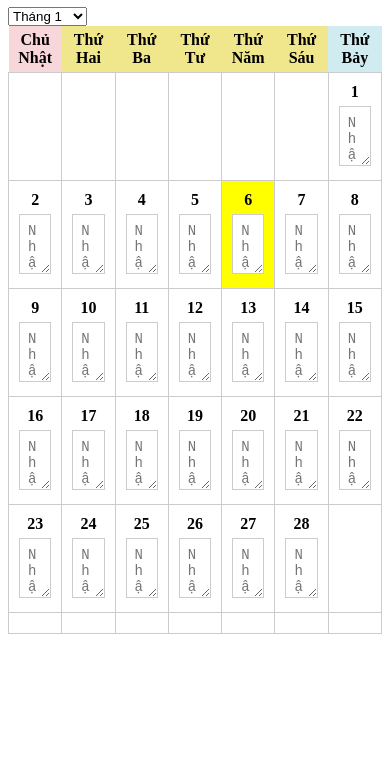
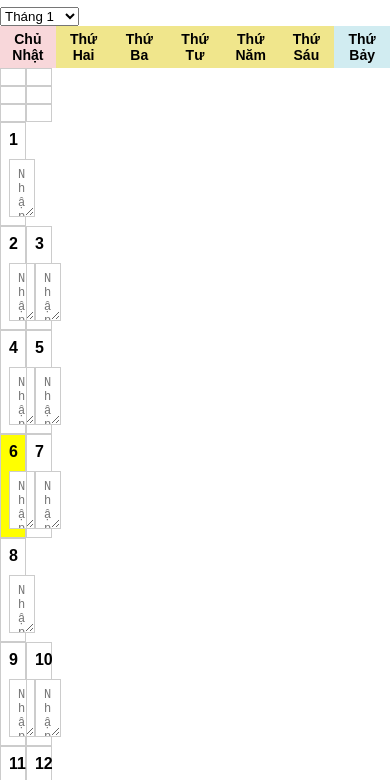
Before and after one commit to kkk20000/tuan, a plain HTML site: page index.html in a window 390 px wide. Shown: the part 73-853 px from the top of the page. Drawn offline with Linux system fonts and the light colour scheme.

Commit message:
Update styles.css

```diff
--- a/styles.css
+++ b/styles.css
@@ -1,6 +1,13 @@
-.today {
-    background-color: yellow;
+/* Đảm bảo lịch có thể được cuộn trên màn hình nhỏ */
+
+body {
+    margin: 0;
+    padding: 0;
+    font-family: Arial, sans-serif;
 }
+
+
+/* Các thẻ thẻ, cột, ô của bảng lịch sẽ co dãn tốt trên màn hình nhỏ */
 
 .calendar {
     width: 100%;
@@ -8,85 +15,123 @@
     border-collapse: collapse;
 }
 
+
+/* Mỗi ô trong lịch có padding và giới hạn kích thước */
+
 .calendar td {
     border: 1px solid #ccc;
-    padding: 10px;
+    padding: 8px;
     text-align: center;
     vertical-align: top;
+    font-size: 14px;
+    /* Kích thước chữ giảm cho phù hợp với màn hình nhỏ */
 }
+
+
+/* Ngày hôm nay được đánh dấu */
+
+.today {
+    background-color: yellow;
+}
+
+
+/* Các ngày trong tuần sẽ có màu nền nhẹ */
+
+.calendar th {
+    background-color: #f0f0f0;
+    font-weight: bold;
+    padding: 8px;
+}
+
+
+/* Thứ Bảy và Chủ Nhật có màu sắc riêng */
+
+.calendar th:nth-child(1) {
+    background-color: #f8d7da;
+}
+
+.calendar th:nth-child(7) {
+    background-color: #d1ecf1;
+}
+
+
+/* Các ngày trong tuần khác có nền vàng nhạt */
+
+.calendar th:nth-child(n+2):nth-child(-n+6) {
+    background-color: #f0e68c;
+}
+
+
+/* Phần textarea nhập mục tiêu */
+
+.calendar .goal-input {
+    width: 100%;
+    padding: 8px;
+    border: 1px solid #ccc;
+    font-size: 12px;
+    /* Giảm kích thước font cho input trên điện thoại */
+    resize: vertical;
+    min-height: 50px;
+    overflow: hidden;
+    height: auto;
+    white-space: pre-wrap;
+}
+
+
+/* Thêm khoảng cách giữa ngày và mục tiêu */
 
 .calendar .date {
     font-weight: bold;
     margin-bottom: 5px;
 }
 
-.calendar .goal-input {
-    width: 100%;
-    padding: 8px;
-    border: 1px solid #ccc;
-    box-sizing: border-box;
-    font-size: 14px;
-    resize: vertical;
-    min-height: 60px;
-    overflow: hidden;
-    height: auto;
-    white-space: pre-wrap;
-}
 
-.calendar th {
-    background-color: #f0f0f0;
-    font-weight: bold;
+/* Media query cho màn hình nhỏ (điện thoại) */
+
+@media (max-width: 600px) {
+    /* Thay đổi font size để dễ đọc hơn trên màn hình nhỏ */
+    .calendar td {
+        font-size: 12px;
         padding: 5px;
     }
-
-
-/* Màu sắc cho từng ngày trong tuần */
-
-.calendar th:nth-child(1) {
-    background-color: #f8d7da;
+    .calendar th {
+        font-size: 12px;
+        padding: 5px;
     }
-
-
-/* Chủ Nhật */
-
-.calendar th:nth-child(2) {
-    background-color: #f0e68c;
+    /* Giảm kích thước của textarea */
+    .calendar .goal-input {
+        font-size: 12px;
+        min-height: 40px;
     }
-
-
-/* Thứ Hai */
-
-.calendar th:nth-child(3) {
-    background-color: #f0e68c;
+    /* Cải thiện khả năng hiển thị lịch */
+    .calendar {
+        width: 100%;
+        overflow-x: auto;
+        /* Cho phép cuộn ngang nếu cần thiết */
     }
-
-
-/* Thứ Ba */
-
-.calendar th:nth-child(4) {
-    background-color: #f0e68c;
+    /* Điều chỉnh bảng lịch sao cho dễ nhìn hơn trên điện thoại */
+    .calendar td {
+        padding: 5px;
     }
-
-
-/* Thứ Tư */
-
-.calendar th:nth-child(5) {
-    background-color: #f0e68c;
+    .calendar th {
+        font-size: 14px;
+        /* Giảm kích thước tiêu đề */
     }
-
-
-/* Thứ Năm */
-
-.calendar th:nth-child(6) {
-    background-color: #f0e68c;
+    /* Hiển thị các ngày theo kiểu column stack trên màn hình nhỏ */
+    .calendar td {
+        display: inline-block;
+        width: calc(100% / 7);
+        /* Đảm bảo mỗi ô chiếm đều chiều rộng */
+        text-align: center;
+        padding: 8px;
     }
-
-
-/* Thứ Sáu */
-
-.calendar th:nth-child(7) {
-    background-color: #d1ecf1;
+    /* Nếu ngày không có mục tiêu, ẩn nó đi để tiết kiệm không gian */
+    .calendar .goal-input {
+        display: block;
+        margin-top: 10px;
     }
-
-
-/* Thứ Bảy */
+    .calendar .date {
+        font-size: 16px;
+        margin-bottom: 10px;
+    }
+}
```
Lines whose indentation alone changed are shown as unchanged.
